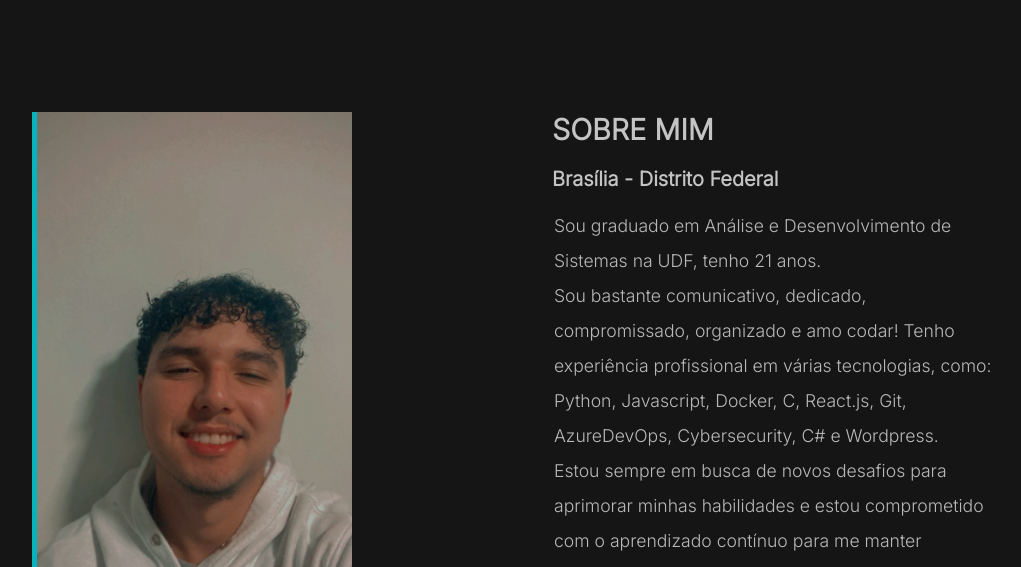
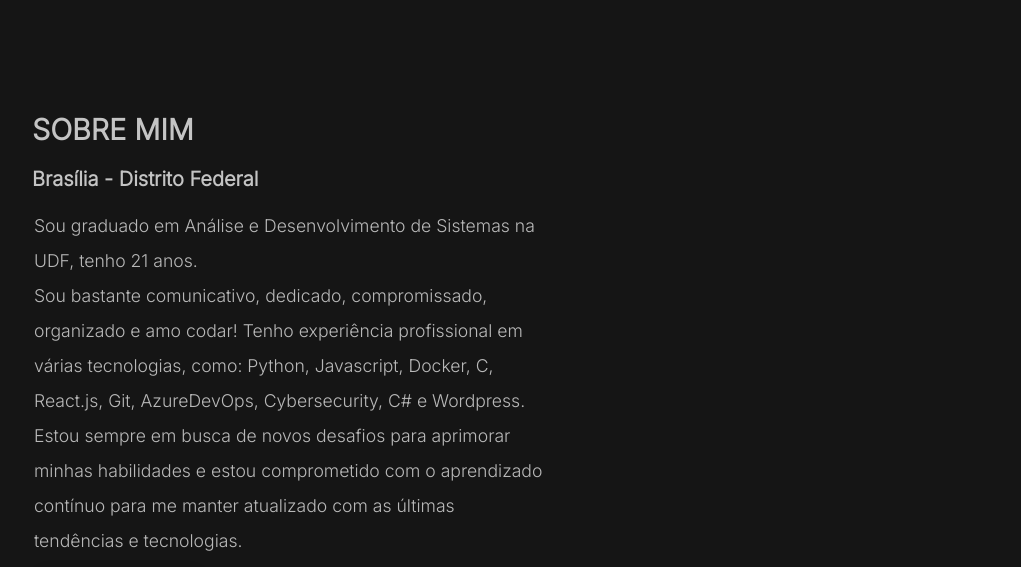
Before and after one commit to pharaujo76/meuportfolio, a plain HTML site: page index.html in a window 1280 px wide. Shown: the part 870-1437 px from the top of the page, without its empty margins (168-1189 px from the left). Drawn offline with nearby package versions, Linux system fonts and the light colour scheme; files whose address does not match are found by name; a web font is replaced by a local one.

Commit message:
Remove foto

```diff
--- a/index.html
+++ b/index.html
@@ -88,8 +88,6 @@
         </svg>
 
         <div class="container-sobre" id="sobre">
-
-            <img src="./src/imagens/imgicons/imgfotoatualizada.jpg" alt="fotopedro" id="sobre-foto" data-aos="fade-up" onmouseenter="enter()" onmouseout="sair()">
 
             <div class="texto-sobre" data-aos="fade-up">
 
```
